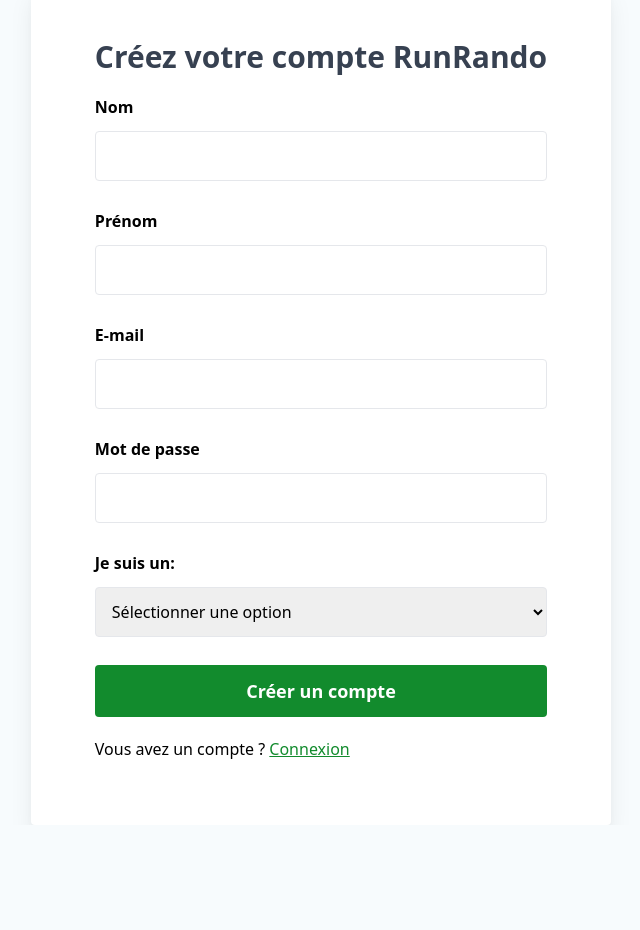
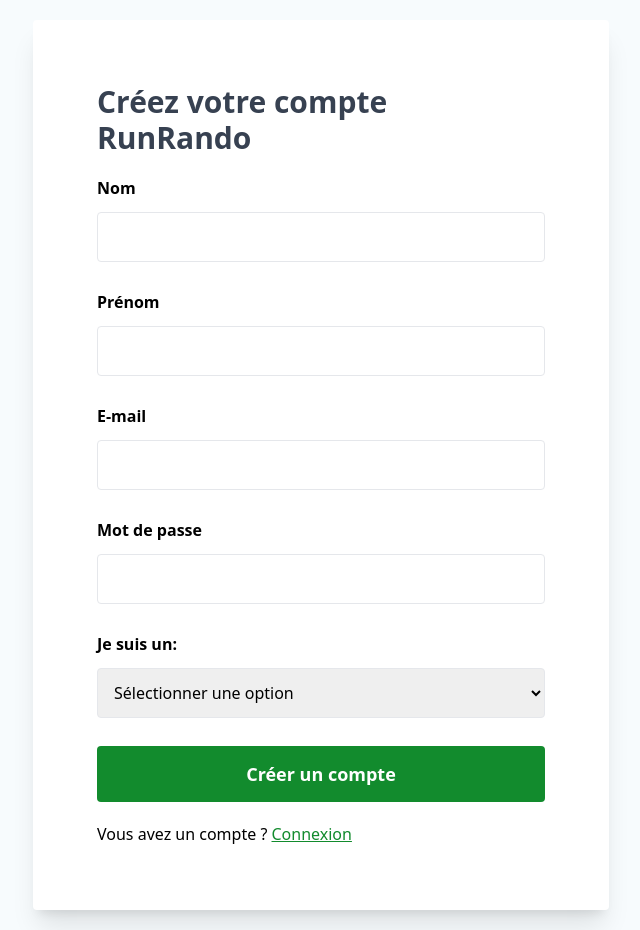
Before and after one commit to LucasTamaya/reunion-rando, a React (Vite) app: page /inscription in a window 1280 px wide. Shown: the whole page, without its empty margins (319-959 px from the left). Before the commit the page ends 825 px from the top, so only its background shows below. Built offline with nearby package versions, Linux system fonts and the light colour scheme.

Commit message:
can register a user
- added react-query

```diff
--- a/package.json
+++ b/package.json
@@ -11,11 +11,14 @@
     "cypress": "cypress open"
   },
   "dependencies": {
+    "@tanstack/react-query": "^4.16.1",
     "@types/react-router-dom": "^5.3.3",
+    "axios": "^1.1.3",
     "formik": "^2.2.9",
     "react": "^18.2.0",
     "react-dom": "^18.2.0",
     "react-router-dom": "^6.4.3",
+    "react-spinners": "^0.13.6",
     "yup": "^0.32.11"
   },
   "devDependencies": {
--- /dev/null
+++ b/src/api/auth/register.ts
@@ -0,0 +1,11 @@
+import { RegisterValues } from "@/types";
+import { SERVER_BASE_URL } from "@/constants";
+import { axiosInstance } from "../config/axios";
+
+export const fetchRegister = async ({ ...userData }: RegisterValues) => {
+  const { data } = await axiosInstance.post(`${SERVER_BASE_URL}/register`, {
+    ...userData,
+  });
+
+  console.log(data);
+};
--- /dev/null
+++ b/src/api/config/axios.ts
@@ -0,0 +1,3 @@
+import axios from "axios";
+
+export const axiosInstance = axios.create({ withCredentials: true });
--- /dev/null
+++ b/src/constants/index.ts
@@ -0,0 +1 @@
+export const SERVER_BASE_URL = "http://localhost:4000";
--- /dev/null
+++ b/src/hooks/auth/useRegister.tsx
@@ -0,0 +1,10 @@
+import { useMutation } from "@tanstack/react-query";
+
+import { fetchRegister } from "@/api/auth/register";
+import { RegisterValues } from "@/types";
+
+export const useRegister = () => {
+  return useMutation({
+    mutationFn: (userData: RegisterValues) => fetchRegister(userData),
+  });
+};
--- a/src/main.tsx
+++ b/src/main.tsx
@@ -1,14 +1,19 @@
 import React from "react";
 import ReactDOM from "react-dom/client";
 import { BrowserRouter } from "react-router-dom";
+import { QueryClient, QueryClientProvider } from "@tanstack/react-query";
 
 import { App } from "./App";
 import "./style/index.css";
 
+const queryClient = new QueryClient();
+
 ReactDOM.createRoot(document.getElementById("root") as HTMLElement).render(
   <React.StrictMode>
     <BrowserRouter>
-      <App />
+      <QueryClientProvider client={queryClient}>
+        <App />
+      </QueryClientProvider>
     </BrowserRouter>
   </React.StrictMode>
 );
--- a/src/screens/InscriptionScreen.tsx
+++ b/src/screens/InscriptionScreen.tsx
@@ -4,16 +4,18 @@
 import { Input } from "@/components/common/Input";
 import { inscriptionSchema } from "@/validationSchema";
 import { InputSelect } from "@/components/common/InputSelect";
+import { RegisterValues } from "@/types";
+import { useRegister } from "@/hooks/auth/useRegister";
+import { ClipLoader } from "react-spinners";
 
-interface FormValues {
-  lastname: string;
-  firstname: string;
-  email: string;
-  password: string;
-  role: string;
-}
 export const InscriptionScreen: React.FC = () => {
-  const initialValues: FormValues = {
+  const handleSubmit = ({ ...userData }: RegisterValues) => {
+    mutate(userData);
+  };
+
+  const { mutate, isLoading, isError, isSuccess, error } = useRegister();
+
+  const initialValues: RegisterValues = {
     lastname: "",
     firstname: "",
     email: "",
@@ -21,18 +23,13 @@
     role: "",
   };
 
-  const handleSubmit = ({
-    lastname,
-    firstname,
-    email,
-    password,
-    role,
-  }: FormValues) => {
-    console.log(lastname, firstname, role, email, password);
-  };
+  if (isError) {
+    console.log(error);
+  }
+
   return (
-    <div className="h-screen flex flex-col justify-center items-center px-5">
-      <div className="rounded bg-white shadow-xl p-10 sm:p-16">
+    <div className="min-h-screen flex flex-col justify-center items-center p-5">
+      <div className="w-full max-w-xl rounded bg-white shadow-xl p-10 sm:p-16">
         <h1 className="text-lg sm:text-3xl text-gray-700 font-bold mb-5">
           Créez votre compte RunRando
         </h1>
@@ -57,10 +54,14 @@
               </InputSelect>
             </div>
             <button
-              className="text-white text-base sm:text-lg font-semibold bg-main-green rounded p-2 sm:p-3"
+              className="text-white text-base flex justify-center items-center sm:text-lg font-semibold bg-main-green rounded h-10 sm:h-14"
               type="submit"
             >
-              Créer un compte
+              {isLoading ? (
+                <ClipLoader size={25} speedMultiplier={0.9} color="#fff" />
+              ) : (
+                <>Créer un compte</>
+              )}
             </button>
           </Form>
         </Formik>
--- /dev/null
+++ b/src/types/index.ts
@@ -0,0 +1,7 @@
+export interface RegisterValues {
+  lastname: string;
+  firstname: string;
+  email: string;
+  password: string;
+  role: string;
+}
```
Also changed, not shown: 1 other file (tests, documents, lock files or other folders).
